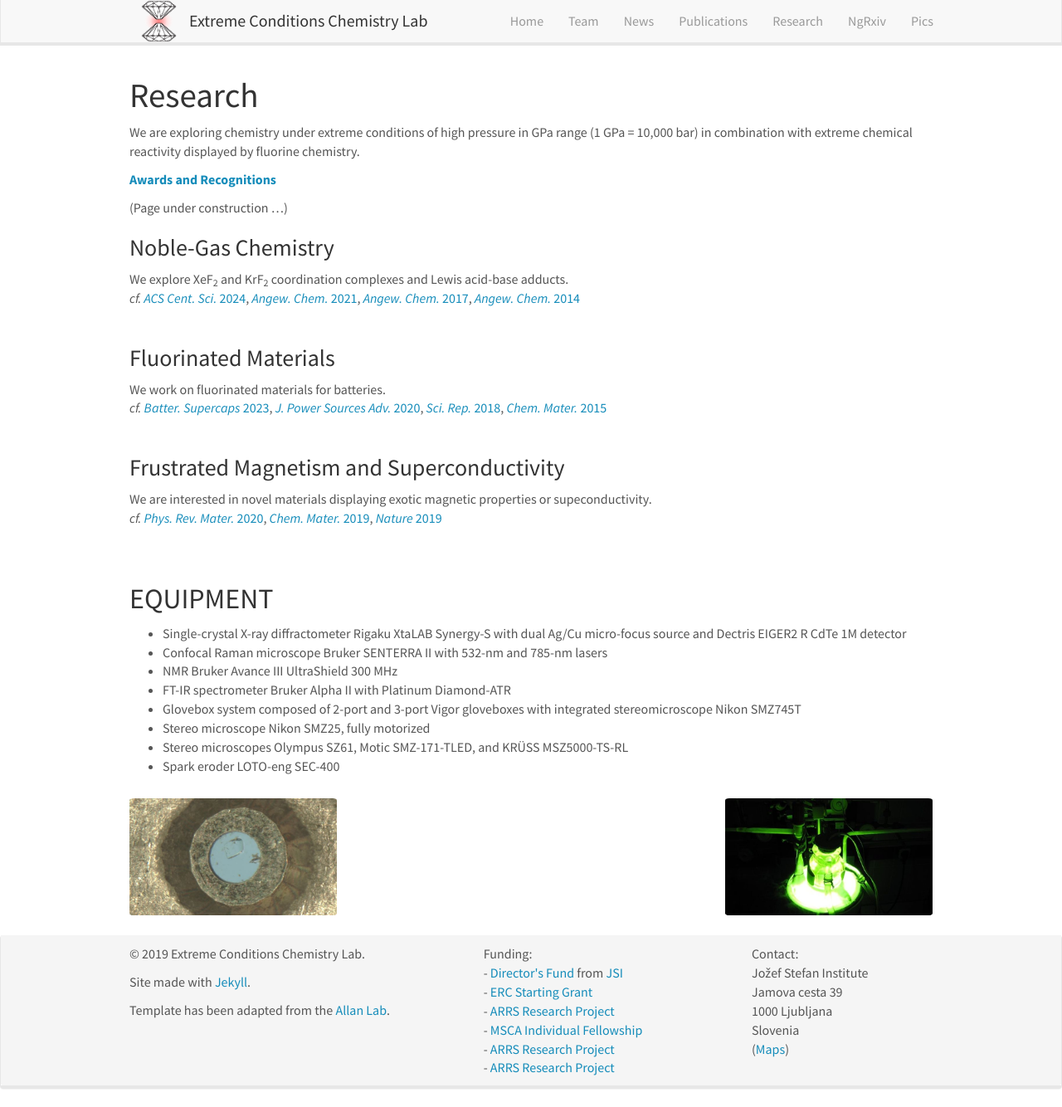
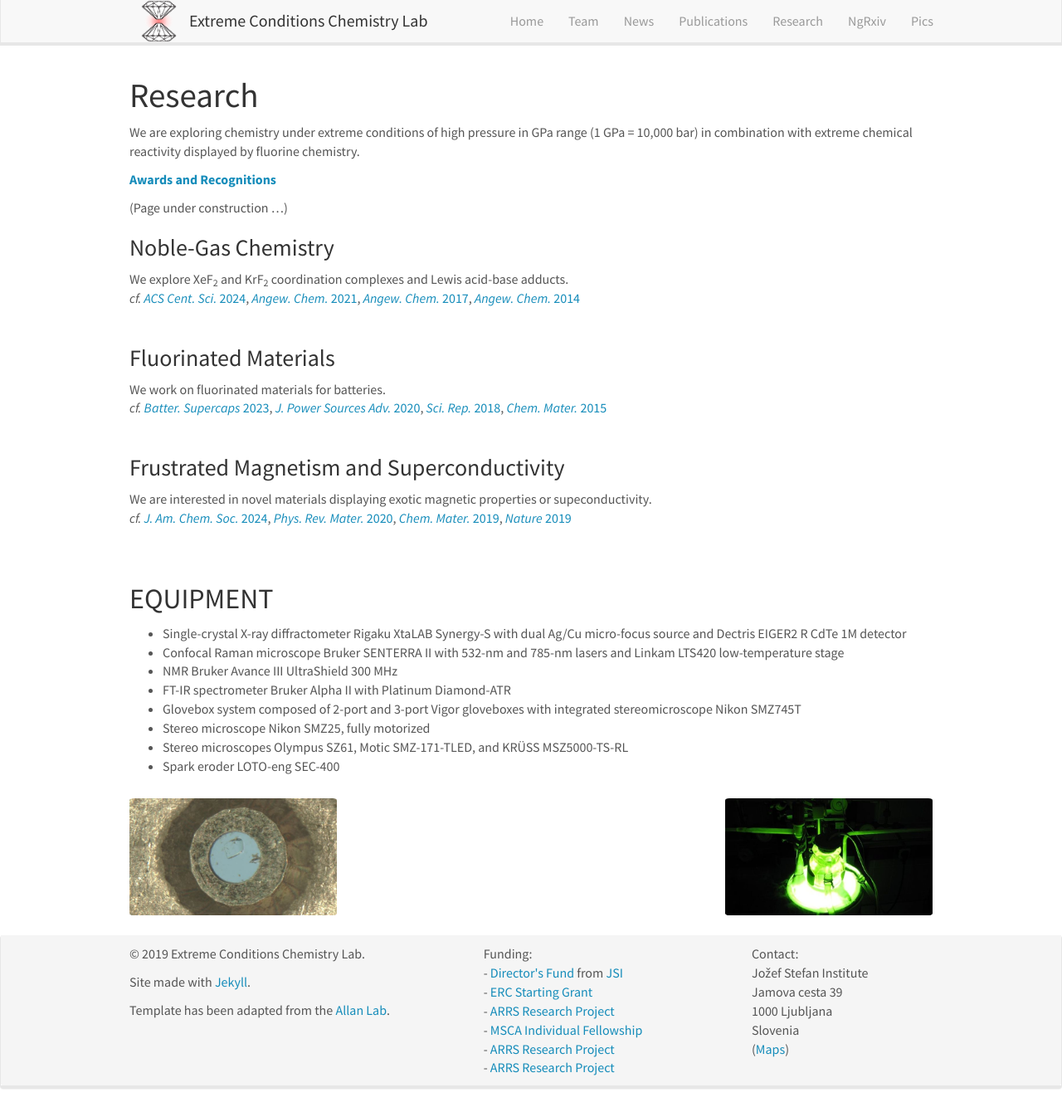
Before and after one commit to eccl-jsi/eccl-jsi.github.io, a Jekyll site: the page built from _pages/research.md, in a window 1280 px wide and 1334 px high. Shown: the whole window at 83% size. Built offline with Jekyll 4.4.1, drawn with Linux system fonts in a browser that asks for light colours; nearby versions of some CDN libraries.

Commit message:
Update research.md

```diff
--- a/_pages/research.md
+++ b/_pages/research.md
@@ -28,14 +28,14 @@ We work on fluorinated materials for batteries.
 
 ### Frustrated Magnetism and Superconductivity
 We are interested in novel materials displaying exotic magnetic properties or supeconductivity.
-<br>*cf.* [*Phys. Rev. Mater.* 2020](https://doi.org/10.1103/PhysRevMaterials.4.114801), [*Chem. Mater.* 2019](https://doi.org/10.1021/acs.chemmater.9b01466), [*Nature* 2019](https://doi.org/10.1038/s41586-019-0932-x)
+<br>*cf.* [*J. Am. Chem. Soc.* 2024](https://doi.org/10.1021/jacs.4c11772), [*Phys. Rev. Mater.* 2020](https://doi.org/10.1103/PhysRevMaterials.4.114801), [*Chem. Mater.* 2019](https://doi.org/10.1021/acs.chemmater.9b01466), [*Nature* 2019](https://doi.org/10.1038/s41586-019-0932-x)
 <br>
 <br>
 <br>
 
 ## EQUIPMENT
 - Single-crystal X-ray diffractometer Rigaku XtaLAB Synergy-S with dual Ag/Cu micro-focus source and Dectris EIGER2 R CdTe 1M detector
-- Confocal Raman microscope Bruker SENTERRA II with 532-nm and 785-nm lasers
+- Confocal Raman microscope Bruker SENTERRA II with 532-nm and 785-nm lasers and Linkam LTS420 low-temperature stage
 - NMR Bruker Avance III UltraShield 300 MHz
 - FT-IR spectrometer Bruker Alpha II with Platinum Diamond-ATR
 - Glovebox system composed of 2-port and 3-port Vigor gloveboxes with integrated stereomicroscope Nikon SMZ745T
```
